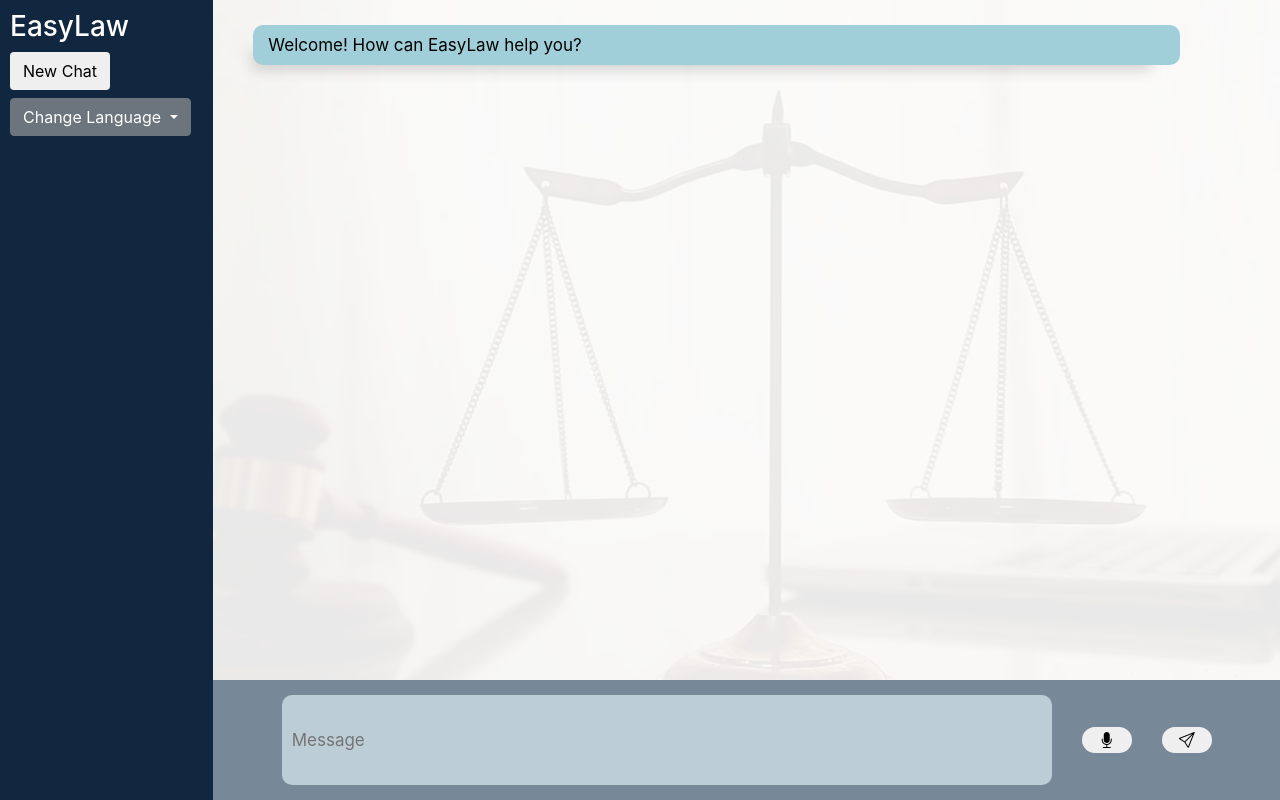
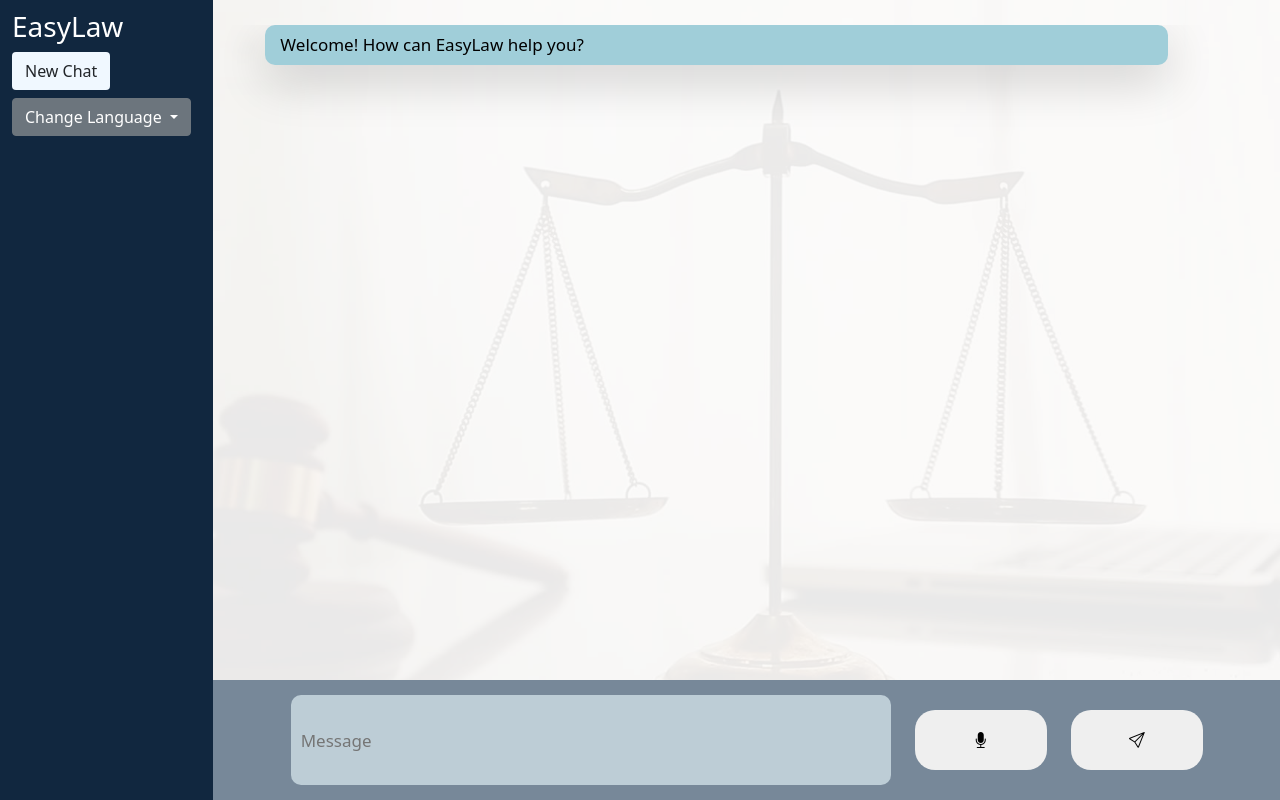
Before and after one commit to Benhzy/A2J, a Flask app: page / in a window 1280 px wide. Run offline with Flask 2, Linux system fonts and the light colour scheme; some libraries are stand-ins or nearby versions.

Commit message:
fixed dropdown & button

```diff
--- a/static/css/style.css
+++ b/static/css/style.css
@@ -97,7 +97,7 @@ body::before {
 .button {
     border-width: 0px;
     border-radius: 20px;
-    height: auto;
+    height: 100%;
     width: 100%;
 }
 
--- a/templates/samplefrontendmahesh.html
+++ b/templates/samplefrontendmahesh.html
@@ -3,37 +3,38 @@
 
 <head>
   <title>EasyLaw</title>
-  <link rel="stylesheet" href="https://cdn.jsdelivr.net/npm/bootstrap-icons@1.10.3/font/bootstrap-icons.css">
-  <link rel="stylesheet" href="https://cdn.jsdelivr.net/npm/bootstrap@4.0.0/dist/css/bootstrap.min.css" integrity="sha384-Gn5384xqQ1aoWXA+058RXPxPg6fy4IWvTNh0E263XmFcJlSAwiGgFAW/dAiS6JXm" crossorigin="anonymous">
   <link rel="stylesheet" type="text/css" href="../static/css/style.css" >
   <script src="https://ajax.googleapis.com/ajax/libs/jquery/3.2.1/jquery.min.js"></script>
+  <link href="https://cdn.jsdelivr.net/npm/bootstrap@5.0.0/dist/css/bootstrap.min.css" rel="stylesheet" >
+  <script src="https://cdn.jsdelivr.net/npm/@popperjs/core@2.9.2/dist/umd/popper.min.js" ></script>
+  <script src="https://cdn.jsdelivr.net/npm/bootstrap@5.0.1/dist/js/bootstrap.min.js" integrity="sha384-Atwg2Pkwv9vp0ygtn1JAojH0nYbwNJLPhwyoVbhoPwBhjQPR5VtM2+xf0Uwh9KtT" crossorigin="anonymous"></script>
+  <link rel="stylesheet" href="https://cdn.jsdelivr.net/npm/bootstrap-icons@1.10.3/font/bootstrap-icons.css">
 </head>
 
 <body>
   <div class="container-fluid">
     <div class="row">
 
-      <div class="col-lg-2 col-sm-4 sidebar">
-        <h3 id="sidebar title">EasyLaw</h3>
-        <button class="btn mb-2" id="newChat" onclick="blankChat()">New Chat</button>
+      <div class="col-lg-2 col-sm-3 sidebar">
+        <h3 id="sidebar title" onclick="">EasyLaw</h3>
+        <button class="btn mb-2" id="newChat" onclick="blankChat()" style="background-color: aliceblue;">New Chat</button>
         <!-- <ul class="nav nav-pills flex-column mb-auto" id="chat-list">
           <li class="nav-link">Chat 1</li>
         </ul> -->
         <div class="dropdown">
-          <button class="btn btn-secondary dropdown-toggle" type="button" id="changeLang" data-toggle="dropdown" aria-haspopup="true" aria-expanded="false">
+          <button class="btn btn-secondary dropdown-toggle" type="button" id="changeLang" data-bs-toggle="dropdown" aria-haspopup="true" aria-expanded="false">
             Change Language
           </button>
-          <div class="dropdown-menu">
+          <div class="dropdown-menu" aria-labelledby="changeLang">
             <a class="dropdown-item" onclick="changeLanguage('en')">English</a>
             <a class="dropdown-item" onclick="changeLanguage('cn')">Chinese</a>
-            <a class="dropdown-item" onclick="changeLanguage('bm')">Bahasa Melayu</a>
+            <a class="dropdown-item" onclick="changeLanguage('bm')">Malay</a>
             <a class="dropdown-item" onclick="changeLanguage('tl')">Tamil</a>
           </div>
         </div>
-        <!-- <button class="btn" id="" onclick="changeLanguage('cn')">Switch Language</button> -->
       </div>
 
-      <div class="col-lg-10 col-sm-8 main-chat-area">
+      <div class="col-lg-10 col-sm-9 main-chat-area">
 
         <div class="row chat-area">
           <div id="chatbox">
@@ -45,13 +46,13 @@
 
         <div class="row text-area">
           <div class="row" id="userInput">
-            <div class="col-10 h-75">
+            <div class="col-10 col-sm-8 h-75">
               <input id="textInput" type="text" name="msg" placeholder="Message" />
             </div>
-            <div class="col-1">
+            <div class="col-1 col-sm-2 h-50">
               <button class="button" id="record-btn"><i class="bi bi-mic-fill"></i></button>
             </div>
-            <div class="col-1">
+            <div class="col-1 col-sm-2 h-50">
               <button class="button" id="send-btn" onclick="getBotResponse()"><i class="bi bi-send"></i></button>
             </div>
           </div>
@@ -74,7 +75,7 @@
         .getElementById("userInput")
         .scrollIntoView({ block: "start", behavior: "smooth" });
 
-      if (window.location.hash) {
+      if (window.location.hash != 'en') {
         $.get("/get", { msg: rawText , lang: 'not eng' }).done(function(data) {
         var botHtml = '<p class="botText"><span>' + data + "</span></p>";
         $("#chatbox").append(botHtml);
```
